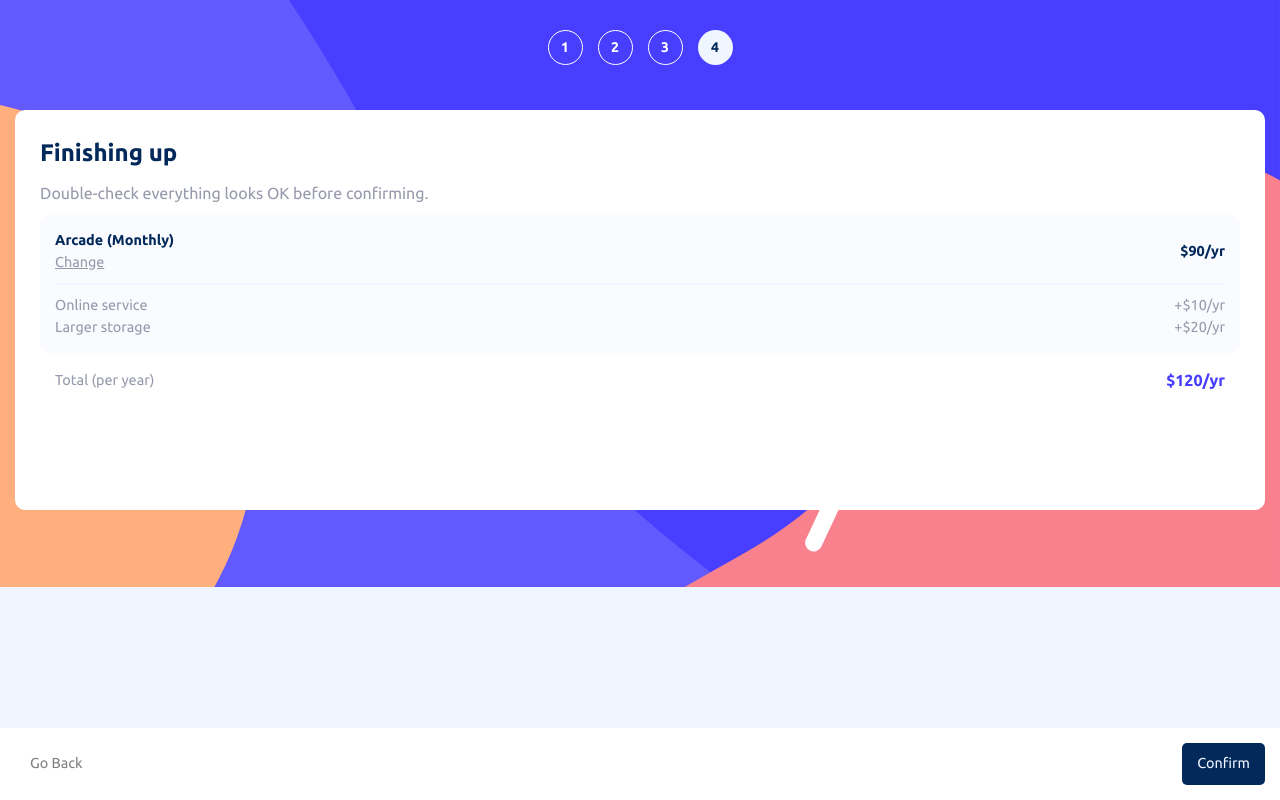
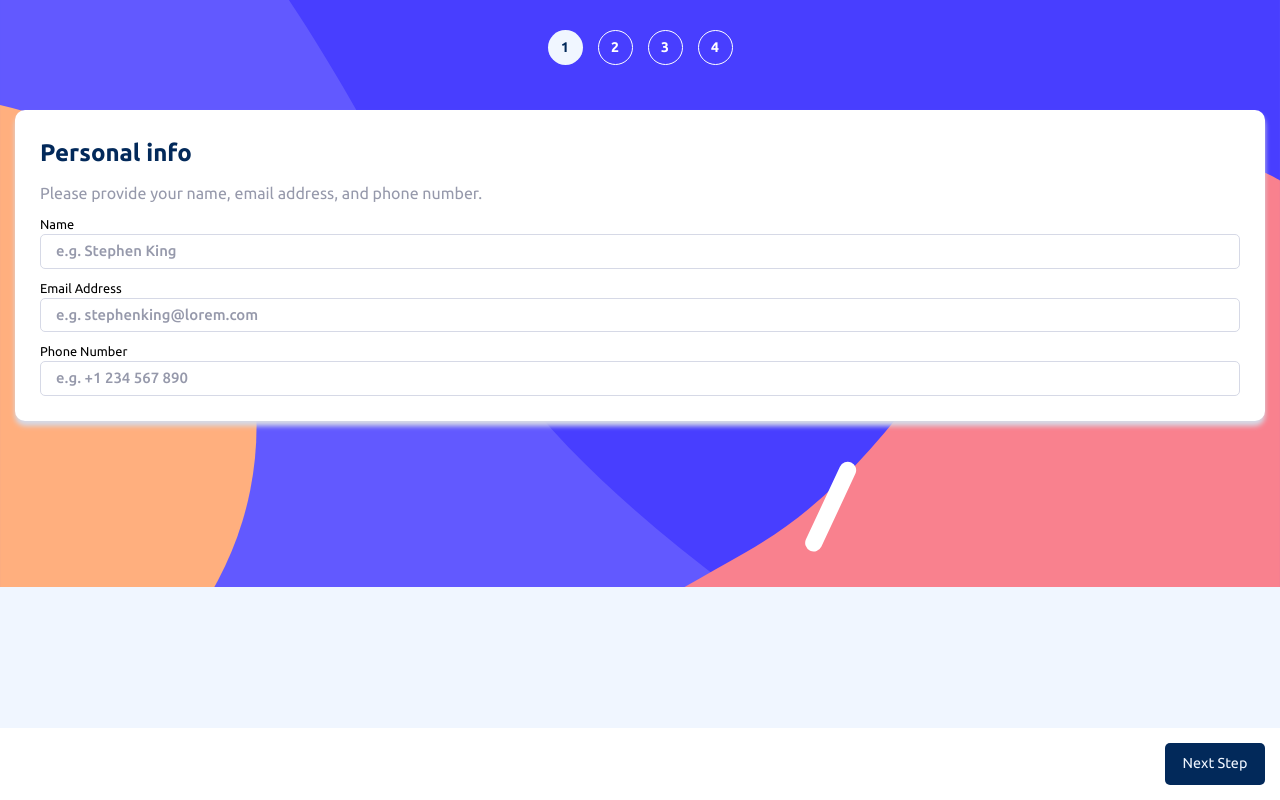
Before and after one commit to jeremylloyd/frontend-mentor-multi-step-form, a SvelteKit app: page / in a window 1280 px wide. Built offline with nearby package versions, Linux system fonts and the light colour scheme.

Commit message:
Added input validation

```diff
--- a/src/routes/+page.svelte
+++ b/src/routes/+page.svelte
@@ -8,6 +8,7 @@
   import Paginator from './Paginator.svelte';
   import TextInput from './TextInput.svelte';
   import Button from './Button.svelte';
+  import ButtonSubmit from './ButtonSubmit.svelte';
   import CardPlan from './CardPlan.svelte';
   import SwitchLabelled from './SwitchLabelled.svelte'
   import CardAddon from './CardAddon.svelte'
@@ -81,19 +82,22 @@
     },
   ]
 
-  let page = 4;
-  let pageSelected = 4;
+  let page = 1;
   let plan = null;
+  let addonsSelected;
+
   $: paymentFrequency = switchChecked ? 'year' : 'month';
+  $: addonsSelected = addons.filter(ao => ao.selected)
+  $: pageSelected = Math.min(4, page);
+  $: console.log(`Plan selected: ${plan}`);
+  $: console.log(`Add-ons selected: ${addonsSelected}`);
 
   const incrementPage = () => {
     page += 1;
-    pageSelected = Math.min(4, page);
   }
 
   const decrementPage = () => {
     page -= 1;
-    pageSelected = Math.min(4, page);
   }
 </script>
 
@@ -107,15 +111,16 @@
     <main class="page__main">
       <h2 class="page__title">Personal info</h2>
       <p class="page__desc">Please provide your name, email address, and phone number.</p>
-
+      <form class="page__form" id="form__info" method=post on:submit|preventDefault={incrementPage}>
         <TextInput name="name" label="Name" placeholder="e.g. Stephen King"/>
-      <TextInput name="email" label="Email Address" placeholder="e.g. stephenking@lorem.com"/>
-      <TextInput name="phone" label="Phone Number" placeholder="e.g. +1 234 567 890"/>
+        <TextInput name="email" type="email" label="Email Address" placeholder="e.g. stephenking@lorem.com"/>
+        <TextInput name="phone" type="tel" label="Phone Number" placeholder="e.g. +1 234 567 890"/>
+      </form>
     </main>
 
     <footer class="page__footer">
       <div></div>
-      <Button on:click={incrementPage}>Next Step</Button>
+      <ButtonSubmit form="form__info">Next Step</ButtonSubmit>
     </footer>
   </div>
 
@@ -123,17 +128,19 @@
     <main class="page__main">
       <h2 class="page__title">Select your plan</h2>
       <p class="page__desc">You have the option of monthly or yearly billing.</p>
-
+      <form class="page__form" id="form__plan" method=post on:submit|preventDefault={incrementPage}>
         <CardPlan inputId='arcade' plan={plans['arcade']} paymentFrequency={paymentFrequency} bind:selected={plan}></CardPlan>
         <CardPlan inputId='advanced' plan={plans['advanced']} paymentFrequency={paymentFrequency} bind:selected={plan}></CardPlan>
         <CardPlan inputId='pro' plan={plans['pro']} paymentFrequency={paymentFrequency} bind:selected={plan}></CardPlan>
+      </form>
 
       <SwitchLabelled bind:checked={switchChecked}/>
     </main>
 
     <footer class="page__footer">
       <Button on:click={decrementPage} variant="light">Go Back</Button>
-      <Button on:click={incrementPage}>Next Step</Button>
+      <!-- <Button on:click={incrementPage}>Next Step</Button> -->
+      <ButtonSubmit form="form__plan">Next Step</ButtonSubmit>
     </footer>
   </div>
 
@@ -143,7 +150,7 @@
       <p class="page__desc">Add-ons help enhance your gaming experience.</p>
 
       {#each addons as addon}
-        <CardAddon addon={addon} paymentFrequency={paymentFrequency}/>
+        <CardAddon bind:addon={addon} paymentFrequency={paymentFrequency}/>
       {/each}
     </main>
 
@@ -161,28 +168,28 @@
         <div class="summary__items">
           <div class="summary__plan">
             <div class="flex-col">
-              <h3 class="summary__title">Arcade (Monthly)</h3>
-              <a href="" class="summary__link">Change</a>
+              <h3 class="summary__title">{plans[plan]?.alias} ({paymentFrequency == "month" ? 'Monthly' : 'Yearly'})</h3>
+              <a href="./" class="summary__link" on:click={() => page = 2}>Change</a>
             </div>
-            <div class="summary__price summary__price--strong">$90/yr</div>
+            <div class="summary__price summary__price--strong">${plans[plan]?.rate[paymentFrequency]}/{paymentFrequency == 'month' ? 'mo' : 'yr'}</div>
           </div>
           <div class="summary__sep"></div>
           <div class="summary__addons">
             <div class="flex-col">
+              {#each addonsSelected as ao}
                 <div class="summary__addon">
-                <p>Online service</p>
-                <div class="summary__price">+$10/yr</div>
+                  <p>{ao.name}</p>
+                  <div class="summary__price">+${ao.rate[paymentFrequency]}/{paymentFrequency == 'month' ? 'mo' : 'yr'}</div>
                 </div>
-              <div class="summary__addon">
-                <p>Larger storage</p>
-                <div class="summary__price">+$20/yr</div>
-              </div>
+              {/each}
             </div>
           </div>
         </div>
         <div class="summary__total">
           <p>Total (per year)</p>
-          <div class="summary__price summary__price--strong summary__price--primary">$120/yr</div>
+          <div class="summary__price summary__price--strong summary__price--primary">
+            ${plans[plan]?.rate[paymentFrequency] + addonsSelected.reduce((partialSum, ao) => partialSum + ao.rate[paymentFrequency], 0)}/{paymentFrequency == 'month' ? 'mo' : 'yr'}
+          </div>
         </div>
       </div>
     </main>
@@ -194,7 +201,7 @@
   </div>
 
   <div class:hidden={page != 5}>
-    <main class="page__main centred">
+    <main class="page__main centred" style="min-height: 400px">
       <img class="page__img" src="images/icon-thank-you.svg" alt="">
       <h2 class="page__title">Thank you!</h2>
       <p class="page__desc">
--- a/src/routes/Button.svelte
+++ b/src/routes/Button.svelte
@@ -1,8 +1,10 @@
 <script>
   export let variant = 'default';
+  export let type = 'button';
+  export let form = null;
 </script>
 
-<button class="button" class:button--light={variant == 'light'} on:click>
+<button class="button" class:button--light={variant == 'light'} class:button--primary={variant == 'primary'} on:click type={type} form={form}>
   <slot></slot>
 </button>
 
@@ -16,10 +18,16 @@
     border: none;
     font-size: 0.9rem;
     cursor: pointer;
+    min-width: 100px;
   }
 
   .button--light {
     background: none;
     color: grey;
+    min-width: unset;
+  }
+
+  .button--primary {
+    background-color: var(--bluepurple);
   }
 </style>
--- /dev/null
+++ b/src/routes/ButtonSubmit.svelte
@@ -0,0 +1,10 @@
+<script>
+  export let variant = 'default';
+  export let form;
+
+  import Button from './Button.svelte';
+</script>
+
+<Button on:click type=submit form={form} variant={variant}>
+  <slot></slot>
+</Button>
--- a/src/routes/CardPlan.svelte
+++ b/src/routes/CardPlan.svelte
@@ -7,7 +7,7 @@
 </script>
 
 <label class='card' class:card--selected={selected == inputId} for={inputId}>
-  <input type="radio" name='plan' id={inputId} bind:group={selected} value={inputId}>
+  <input type="radio" name='plan' id={inputId} bind:group={selected} value={inputId} required>
   <img class='card__icon' src={plan.icon} alt="icon-{inputId}">
   <div class='card__details'>
     <h3 class='card__title'>{plan.alias}</h3>
@@ -55,7 +55,9 @@
   }
 
   input {
-    display: none;
+    opacity: 0;   /* Prefer this over display: none to show the form invalidation messages */
+    position: absolute;
+    z-index: -1;
   }
 
   .card--selected {
--- a/src/routes/TextInput.svelte
+++ b/src/routes/TextInput.svelte
@@ -2,14 +2,50 @@
   export let placeholder;
   export let name;
   export let label;
+  export let type = 'text';
+
+  import { onMount } from "svelte";
+
+  let unfocused = false;
+  let invalidLabel = "";
+  let inputElem;
+
+  const buildInvalidLabel = (validity) => {
+    console.log("Checked validity")
+    if (validity == null || validity.valid) {
+      return ""
+    } else if (validity.valueMissing) {
+      return "This field is required"
+    }
+    return ""
+  }
 </script>
 
-<div style="display: flex; flex-direction: column;">
-  <label class="page__label" for="{name}">{label}</label>
-  <input class="page__input-text" type="text" name="{name}" id="{name}" placeholder={placeholder}>
+<div style="display: flex; flex-direction: column;" class:unfocused={unfocused}>
+  <div class="labels">
+    <label class="page__label" for="{name}">{label}</label>
+    <div class="label-invalid">{invalidLabel}</div>
+  </div>
+  <input class="page__input-text" type="{type}" name="{name}" id="{name}" placeholder={placeholder} required bind:this={inputElem} on:blur={() => unfocused = true} on:input={() => invalidLabel = buildInvalidLabel(inputElem.validity)}>
 </div>
 
 <style>
+  .label-invalid {
+    font-size: 0.8rem;
+    font-weight: 700;
+    color: var(--red);
+    opacity: 0;
+  }
+
+  .unfocused .label-invalid {
+    opacity: 1;
+  }
+
+  .labels {
+    display: flex;
+    justify-content: space-between;
+  }
+
   .page__label {
     font-size: 0.8rem;
   }
@@ -18,7 +54,17 @@
     border: var(--greylight) solid 1px;
     padding: 5px 15px;
     font-size: 0.93rem;
-    color: hsl(30, 4%, 19%);
+    color: var(--bluemarine);
     font-weight: 500;
+    border-radius: 5px;
+    outline-width: 1px;
+  }
+
+  .page__input-text::placeholder {
+    color: var(--grey);
+  }
+
+  .unfocused .page__input-text:invalid {
+    outline: solid 1px red;
   }
 </style>
--- a/static/style.css
+++ b/static/style.css
@@ -88,7 +88,13 @@ body {
   border-radius: 10px;
   margin: 15px;
   padding: 25px;
-  min-height: 400px;
+  box-shadow: 0px 5px 5px var(--greylight);
+}
+
+.page__form {
+  display: flex;
+  flex-direction: column;
+  gap: 10px;
 }
 
 .page__label {
@@ -156,10 +162,6 @@ body {
   padding: 15px;
 }
 
-.summary__addons {
-
-}
-
 .summary__addon {
   display: flex;
   justify-content: space-between;
```
Lines whose indentation alone changed are shown as unchanged.
